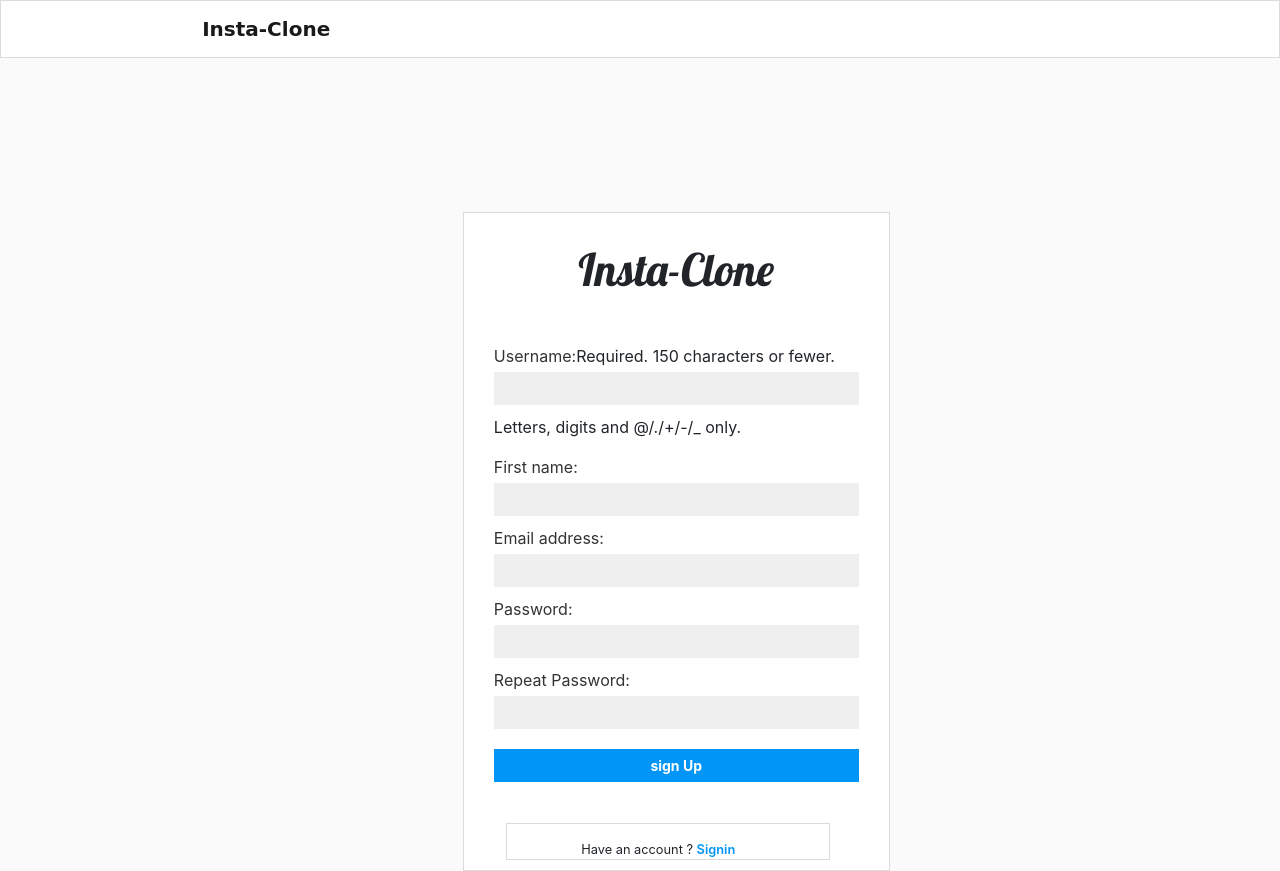
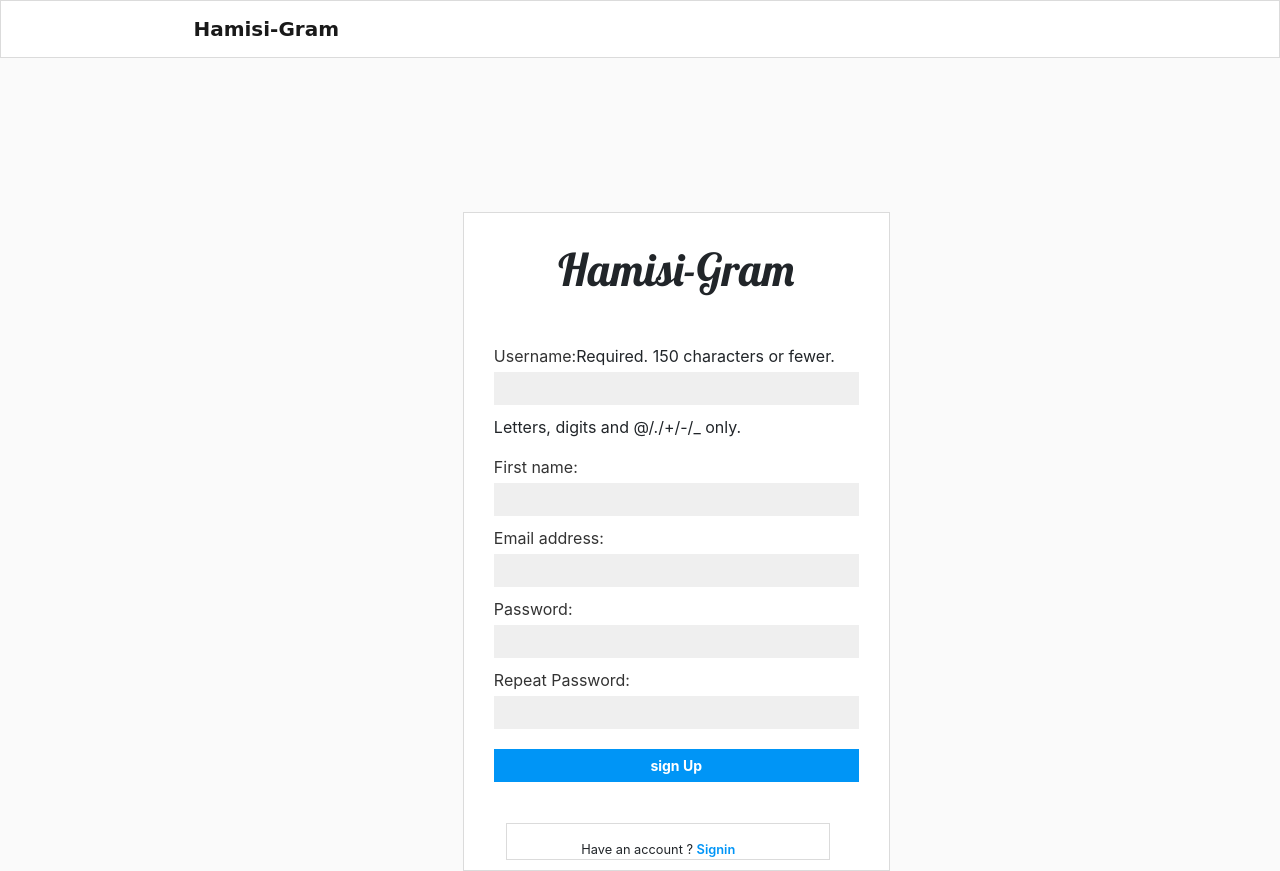
Before and after one commit to hamisicodes/insta-clone, a Django app: page /register/ in a window 1280 px wide. Run offline with Django 3.2, Linux system fonts and the light colour scheme; some libraries are stand-ins or nearby versions.

Commit message:
change app name

```diff
--- a/insta/templates/account/register.html
+++ b/insta/templates/account/register.html
@@ -23,7 +23,7 @@
         <div class="row justify-content-center">
             <div class="login-box col-lg-4 col-md-6 col-sm-12">
 
-                <h2 class="instaname text-center">Insta-Clone</h2>
+                <h2 class="instaname text-center">Hamisi-Gram</h2>
 
                 <form  method="post">
 
--- a/insta/templates/base.html
+++ b/insta/templates/base.html
@@ -19,7 +19,7 @@
 <body>
 
     <nav class="navbar navbar-expand navbar-light  ">
-        <a class="navbar-brand logo" href="{% url 'dashboard' %}">Insta-Clone</a>
+        <a class="navbar-brand logo" href="{% url 'dashboard' %}">Hamisi-Gram</a>
         {% if request.user.is_authenticated %}
         <form class="form-inline my-2 my-lg-0" action="{% url 'searches' %}" method="get">
           <input class="form-control mr-sm-2" name="search" type="search" placeholder="Search User" aria-label="Search">
--- a/insta/templates/registration/login.html
+++ b/insta/templates/registration/login.html
@@ -22,7 +22,7 @@
     <section class="login-form">
         <div class="row justify-content-center">
             <div class="login-box col-lg-4 col-md-6 col-sm-12">
-                <h2 class="instaname text-center">Insta-Clone</h2>
+                <h2 class="instaname text-center">Hamisi-Gram</h2>
                 {% if form.errors %}
                 <div class="alert alert-danger" role="alert">
                     Wrong username or Password
```
